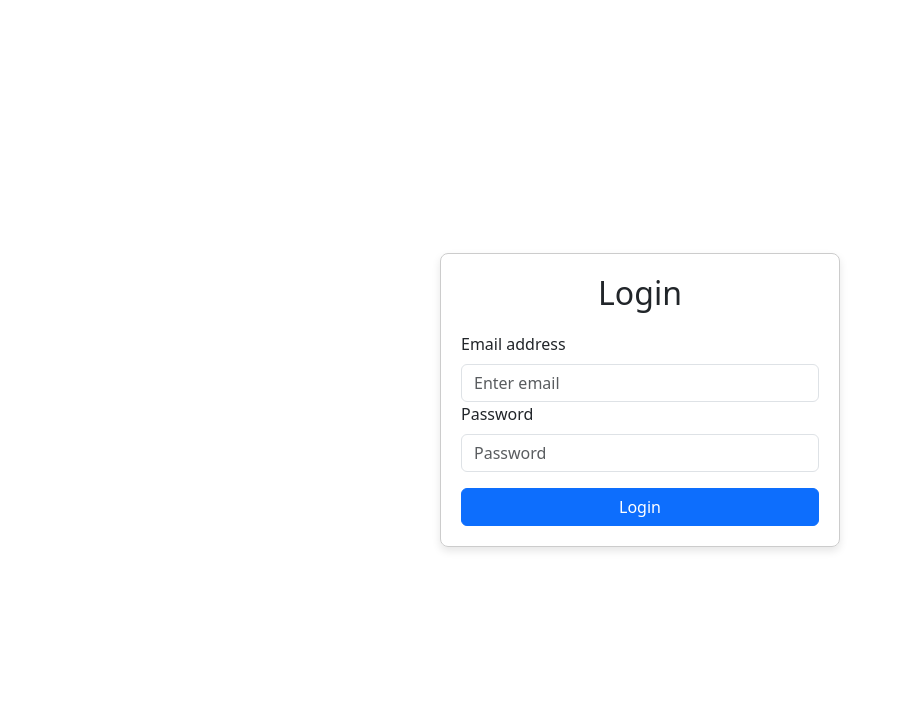
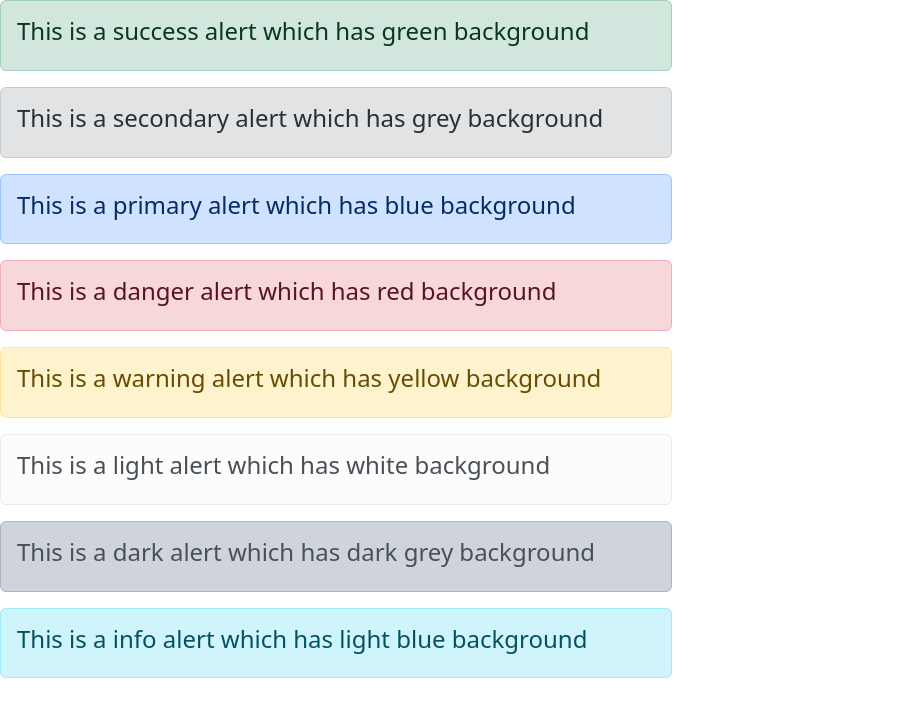
Before and after one commit to nikunjjadav123/myfirstreact, a React (Create React App) app: page / in a window 1280 px wide. Shown: the top 716 px of the page, without its empty margins (0-903 px from the left). Built offline with nearby package versions, Linux system fonts and the light colour scheme.

Commit message:
added Alert Code

```diff
--- a/src/App.js
+++ b/src/App.js
@@ -1,14 +1,60 @@
 import logo from './logo.svg';
 import './App.css';
-import { Container, Row, Col, Button } from 'react-bootstrap';
+import { Container, Row, Col, Button , Accordion , Card , Alert } from 'react-bootstrap';
 import LoginForm from './LoginForm';
 
 
 function App() {
   return (
-        <Container>
-            <LoginForm />
-        </Container>
+    <div>
+    <Alert variant="success" style={{ width: "42rem" }}>
+      <Alert.Heading>
+        This is a success alert which has green background
+      </Alert.Heading>
+    </Alert>
+
+    <Alert variant="secondary" style={{ width: "42rem" }}>
+      <Alert.Heading>
+        This is a secondary alert which has grey background
+      </Alert.Heading>
+    </Alert>
+
+    <Alert variant="primary" style={{ width: "42rem" }}>
+      <Alert.Heading>
+        This is a primary alert which has blue background
+      </Alert.Heading>
+    </Alert>
+
+    <Alert variant="danger" style={{ width: "42rem" }}>
+      <Alert.Heading>
+        This is a danger alert which has red background
+      </Alert.Heading>
+    </Alert>
+
+    <Alert variant="warning" style={{ width: "42rem" }}>
+      <Alert.Heading>
+        This is a warning alert which has yellow background
+      </Alert.Heading>
+    </Alert>
+
+    <Alert variant="light" style={{ width: "42rem" }}>
+      <Alert.Heading>
+        This is a light alert which has white background
+      </Alert.Heading>
+    </Alert>
+
+    <Alert variant="dark" style={{ width: "42rem" }}>
+      <Alert.Heading>
+        This is a dark alert which has dark grey background
+      </Alert.Heading>
+    </Alert>
+
+    <Alert variant="info" style={{ width: "42rem" }}>
+      <Alert.Heading>
+        This is a info alert which has light blue background
+      </Alert.Heading>
+    </Alert>
+  </div>
   );
 }
 
```
